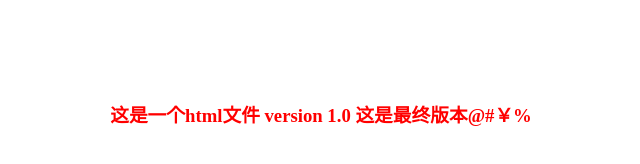
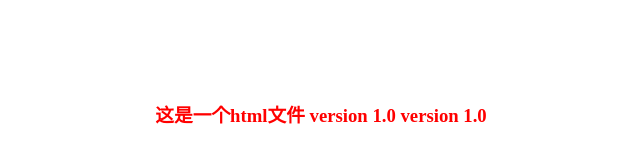
Before and after one commit to Goslingz/vscode-python, a plain HTML site: page index.html in a window 1280 px wide. Shown: the whole page, without its empty margins (319-959 px from the left). Drawn offline with Linux system fonts and the light colour scheme.

Commit message:
reset2222`

```diff
--- a/index.html
+++ b/index.html
@@ -8,6 +8,6 @@
     <link rel="stylesheet" type="text/css" href="style.css">
 </head>
 <body>
-    <h3>这是一个html文件 version 1.0 这是最终版本@#￥%</h3>
+    <h3>这是一个html文件 version 1.0 version 1.0</h3>
 </body>
 </html>
```
